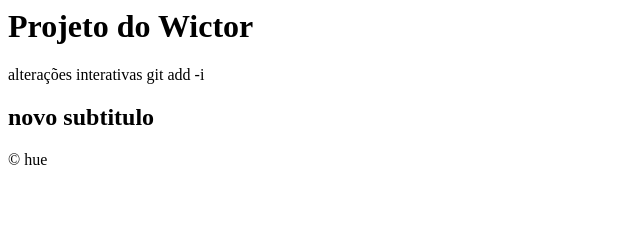
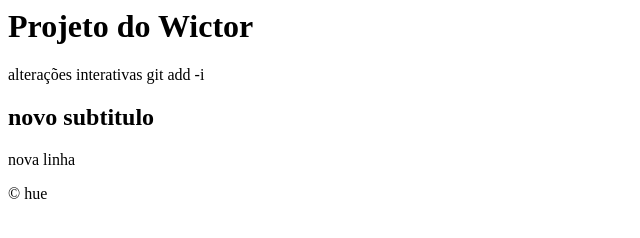
Before and after one commit to WictorAW/Curso-git, a plain HTML site: page index.html in a window 1280 px wide. Shown: the full height of the page, 0-640 px from the left. Drawn offline with Linux system fonts and the light colour scheme.

Commit message:
novo paragrafo

```diff
--- a/index.html
+++ b/index.html
@@ -5,6 +5,7 @@
             <p>alterações interativas git add -i</p>
             <h2>novo subtitulo</h2>
 
+            <p> nova linha</p>
             <footer>
 
                 &copy; hue
```
